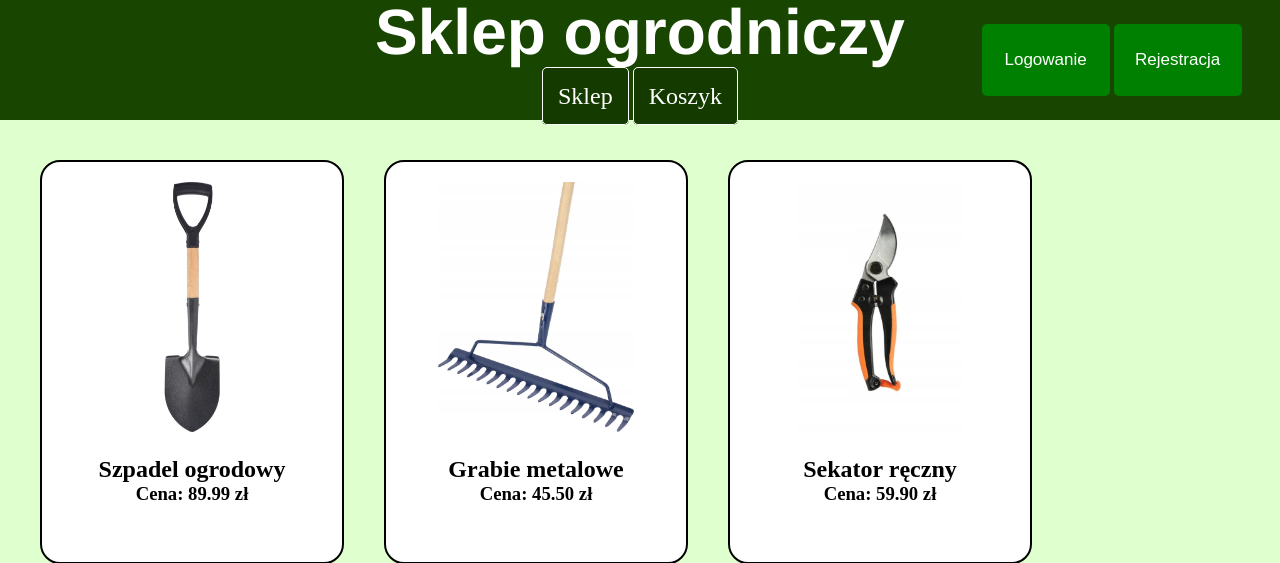
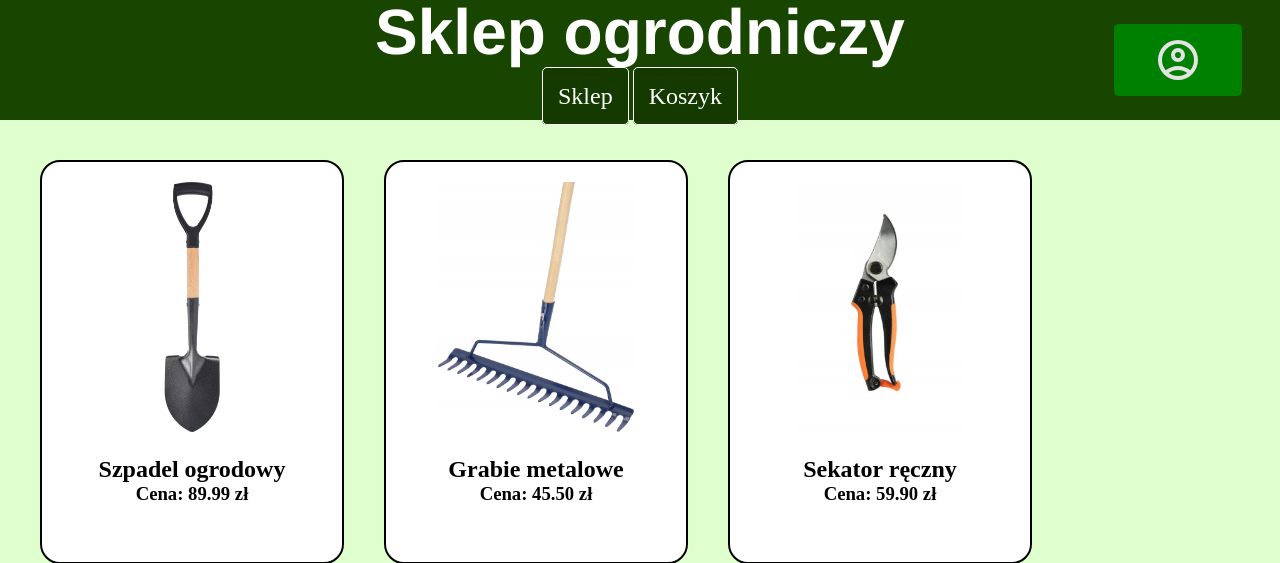
Before and after one commit to HrabiaRyszard/SklepZCzolgami, a PHP site: page /products.php in a window 1280 px wide. Shown: the top 563 px of the page. Run offline with PHP 8.4, Linux system fonts and the light colour scheme; data comes from the database, SQL or seed files in the repository.

Commit message:
Update products.php

```diff
--- a/products.php
+++ b/products.php
@@ -29,8 +29,11 @@ $total_pages = ceil($total_row['total'] / $limit);
             <a href="cart.php">Koszyk</a>
         </div>
         <div class="buttonContainer">
-            <a href="login.php"><button>Logowanie</button></a>
-            <a href="register.php"><button>Rejestracja</button></a>
+            <a href="login.php" >
+                <button class="iconButton">
+                    <img src="./icons/account.svg" alt="Konto" style="width:48px; height:48px; vertical-align:middle;">
+                </button>
+            </a>
         </div>
     </header>
     <main>
```
